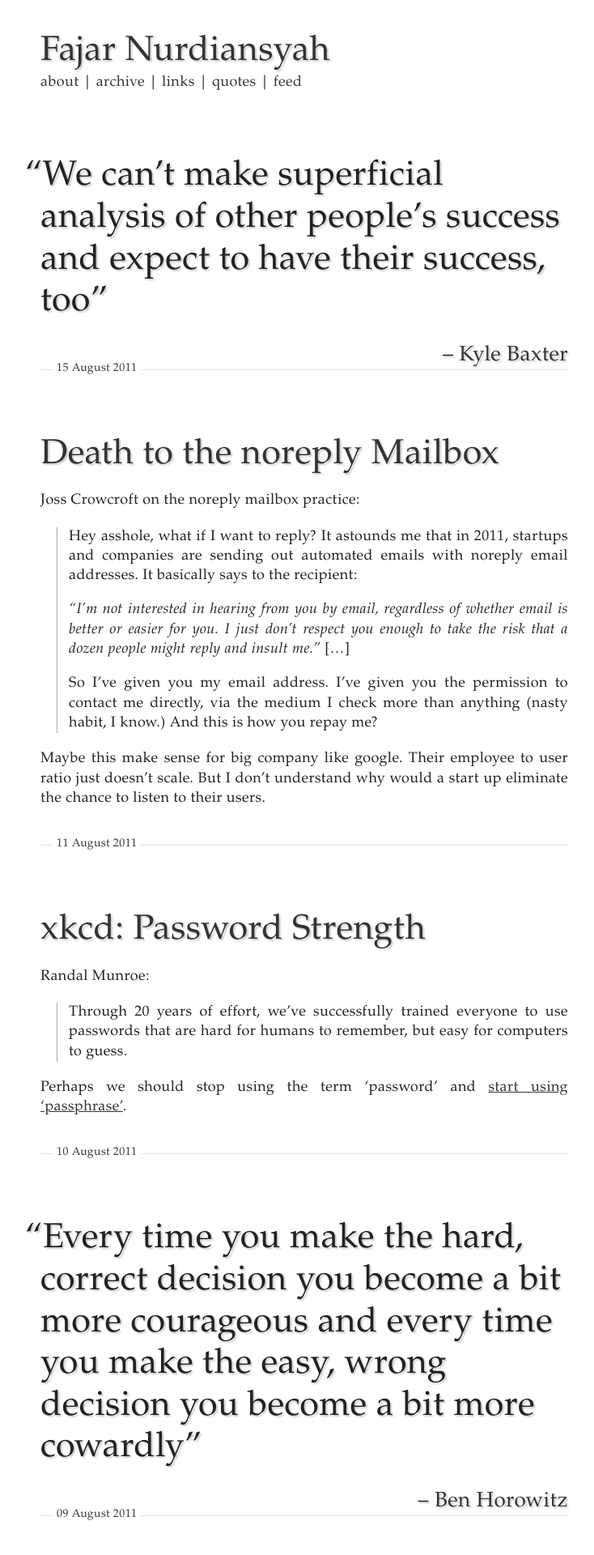
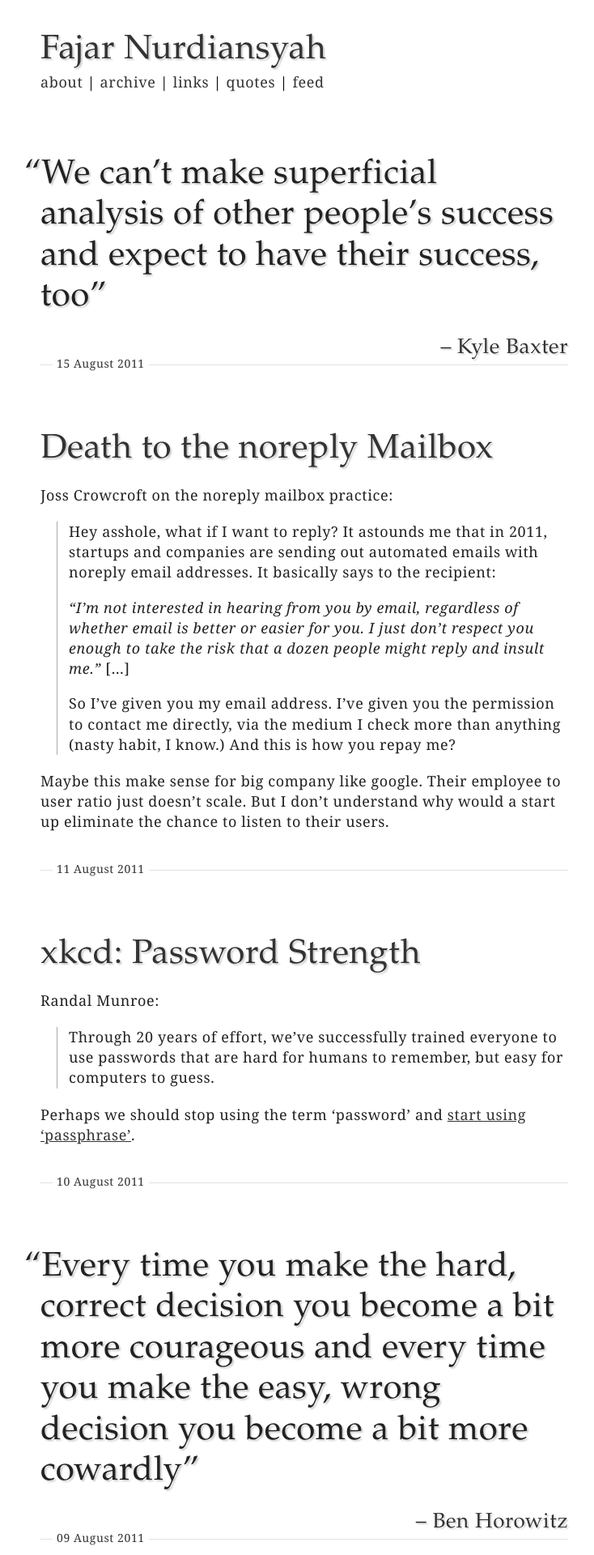
Before and after one commit to fajarnurdiansyah/fajarnurdiansyah.github.com, a Jekyll site: the page built from index.html, in a window 1280 px wide. Shown: the top 1920 px of the page at 81% size, without its empty margins (264-998 px from the left). Built offline with Jekyll 4.4.1, drawn with Linux system fonts in a browser that asks for light colours; some web fonts are replaced; Markdown is read by kramdown in place of the engine named in the settings; the list of posts is cut into pages by our own code.

Commit message:
change font

```diff
--- a/_layouts/quote.html
+++ b/_layouts/quote.html
@@ -13,7 +13,7 @@
 	<link rel="openid2.provider" href="http://www.myopenid.com/server" />
 	<meta http-equiv="X-XRDS-Location" content="http://www.myopenid.com/xrds?username=fajar.nurdiansyah.myopenid.com" />
 	<link rel="alternate" type="application/atom+xml" title="Fajar Nurdiansyah" href="http://feeds.feedburner.com/FajarNurdiansyah" />
-	<link href='http://fonts.googleapis.com/css?family=OFL+Sorts+Mill+Goudy+TT|Lora:400,400italic,700,700italic' rel='stylesheet' type='text/css'>
+	<link href='http://fonts.googleapis.com/css?family=OFL+Sorts+Mill+Goudy+TT:400,400italic' rel='stylesheet' type='text/css'>
 	<link rel="stylesheet" href="/css/style.css" type="text/css" />
 	<script type="text/javascript">
 	  var _gaq = _gaq || [];
--- a/css/style.css
+++ b/css/style.css
@@ -1,8 +1,7 @@
 body {
-	@import url(http://fonts.googleapis.com/css?family=Quattrocento|OFL+Sorts+Mill+Goudy+TT&v2);
-	font: normal normal 20px 'OFL Sorts Mill Goudy TT', 'Palatino Linotype', Palatino, Georgia, Utopia, serif;
-	line-height: 1.35;
-	letter-spacing: 0.02em;
+	font: normal normal 20px Georgia, Utopia, serif;
+	line-height: 1.4;
+	letter-spacing: 0.03em;
 	color: #222;
 	/*text-align: justify;*/
 	width: 652px;
@@ -12,11 +11,17 @@ body {
 	text-rendering: optimizeLegibility;
 }
 body h1, body h2, body h3, body h4, body h5{
+	font: normal normal 20px 'OFL Sorts Mill Goudy TT', 'Palatino Linotype', Palatino, Georgia, Utopia, serif;
 	font-weight: normal;
+	text-shadow: #ddd 2px 2px 1px;
+}
+body h1{
+	font-size: 42px;
+	line-height: 1.2;
+	font-family: 'OFL Sorts Mill Goudy TT', 'Palatino Linotype', Palatino, Georgia, Utopia, serif;
 	text-shadow: #ccc 2px 2px 2px;
 }
-body h1{	font-size: 43px; line-height: 1.2;}
-body h2{	font-size: 33px;}
+body h2{	font-size: 32px;}
 body h3{	font-size: 26px;}
 body h4{	font-size: 20px;}
 body h5{	font-size: 18px;}
@@ -24,7 +29,6 @@ body h6{	font-size: 14px; font-weight: normal;}
 
 article p, article li, #subtitle {
    font-size: 90%;
-   text-align: justify;
 }
 
 blockquote {
@@ -200,7 +204,8 @@ a:hover, article a:hover, .posttitle a:hover{
 	display: none;
 }
 .quote h1{
-	text-indent: -19px;
+	text-indent: -20px;
+	font-style: bold;
 }
 .quote h3 {
 	float: right;
```
